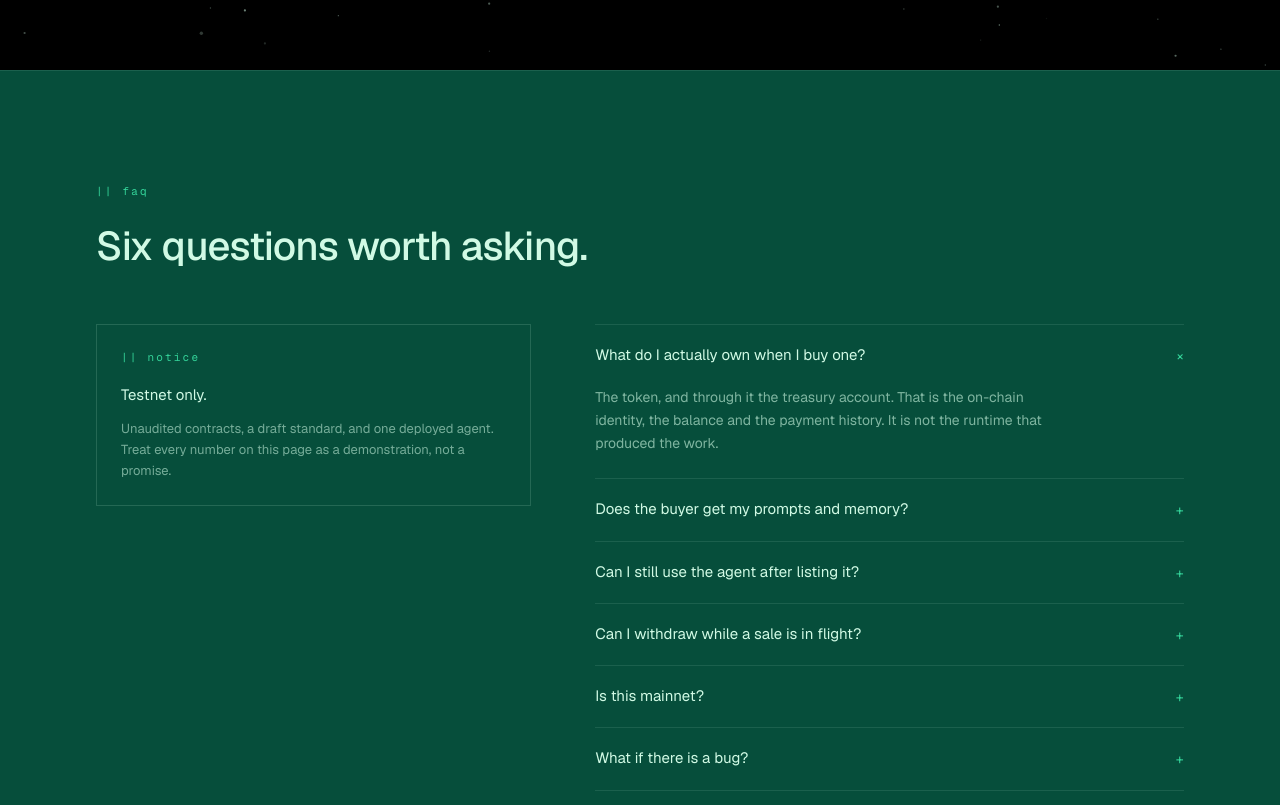
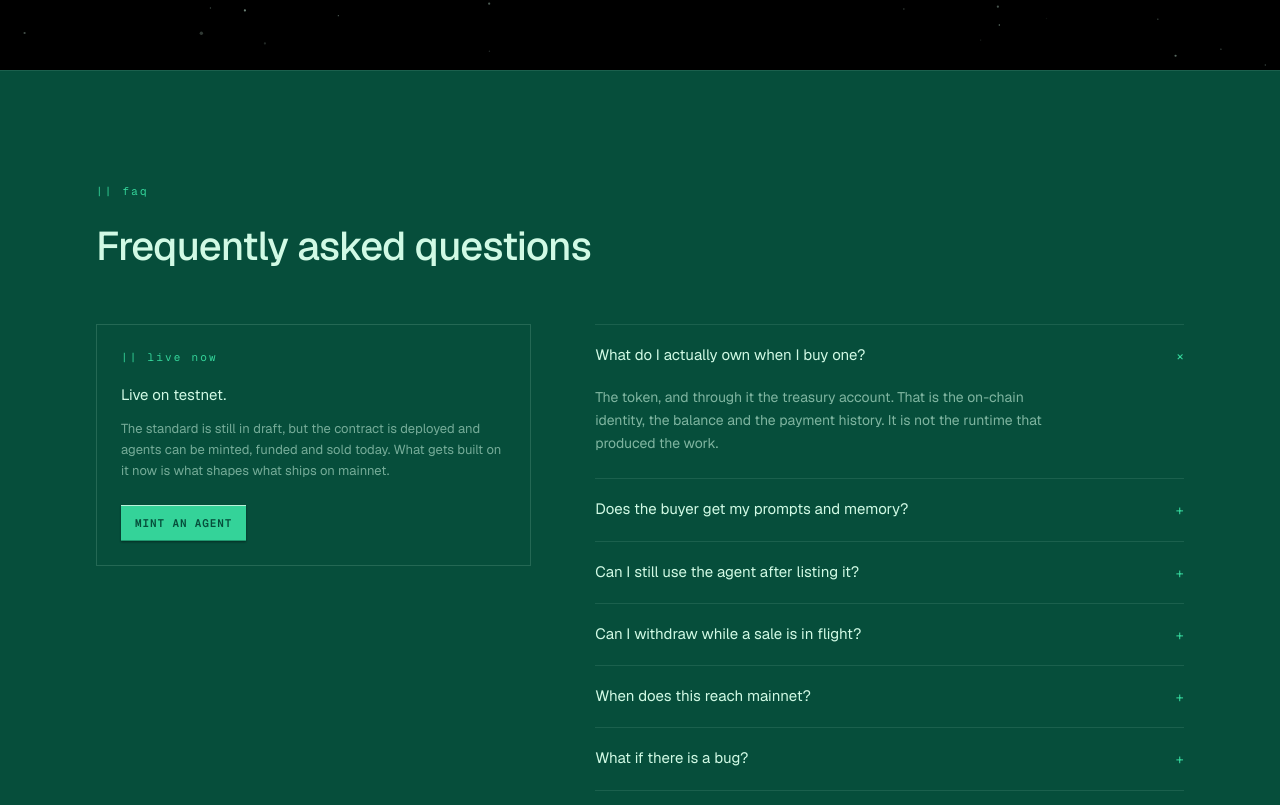
Before and after one commit to Nebulaz7/Nivry, a Next.js app in the folder app/: page / in a window 1280 px wide. Shown: the part 6288-7093 px from the top of the page. Built offline with nearby package versions, Linux system fonts and the light colour scheme.

Commit message:
Rewrite FAQ as controlled accordion with updated copy

```diff
--- a/app/app/globals.css
+++ b/app/app/globals.css
@@ -156,19 +156,6 @@ body {
   }
 }
 
-/* Native disclosure: no default marker, a rotating plus instead. */
-.faq-item > summary {
-  list-style: none;
-}
-
-.faq-item > summary::-webkit-details-marker {
-  display: none;
-}
-
-.faq-item[open] .faq-marker {
-  transform: rotate(45deg);
-}
-
 /* Custom scrollbar */
 ::-webkit-scrollbar {
   width: 6px;
--- a/app/components/marketing/faq.tsx
+++ b/app/components/marketing/faq.tsx
@@ -1,3 +1,8 @@
+"use client";
+
+import Link from "next/link";
+import { useId, useState } from "react";
+
 const QUESTIONS = [
   {
     question: "What do I actually own when I buy one?",
@@ -20,19 +25,22 @@ const QUESTIONS = [
       "No. A new withdrawal is rejected while the agent has an unresolved command or transfer call. Wait for it to settle, or delist before starting one.",
   },
   {
-    question: "Is this mainnet?",
+    question: "When does this reach mainnet?",
     answer:
-      "No. nivry.testnet runs unaudited code against a draft standard. Do not put real value in a testnet treasury.",
+      "After the standard is reviewed. Until then the contract runs on testnet, where every agent minted is a live case for the proposal.",
   },
   {
     question: "What if there is a bug?",
     answer:
-      "Assume there is one. The contracts are unaudited, the standard is a draft, and the treasury code hash is published so you can check exactly what you are interacting with.",
+      "The contracts are unaudited and the treasury code hash is published, so you can check exactly what you are interacting with before you fund anything.",
   },
 ];
 
-/** Native disclosure elements: keyboard accessible without a line of JS. */
+/** One panel open at a time, driven by state so the behaviour is identical everywhere. */
 export function Faq() {
+  const [open, setOpen] = useState(0);
+  const baseId = useId();
+
   return (
     <section id="faq" className="border-t border-mint/10 bg-void">
       <div className="mx-auto max-w-6xl px-5 py-24 sm:px-8 sm:py-28">
@@ -41,47 +49,78 @@ export function Faq() {
         </p>
 
         <h2 className="mt-6 max-w-2xl text-[clamp(1.75rem,3.4vw,2.5rem)] font-medium leading-[1.1] tracking-[-0.02em] text-mint">
-          Six questions worth asking.
+        Frequently asked questions
         </h2>
 
         <div className="mt-14 grid gap-12 lg:grid-cols-[0.85fr_1.15fr] lg:gap-16">
           <aside className="h-fit border border-mint/15 p-6">
             <p className="font-mono text-[11px] tracking-[0.2em] text-accent">
-              || notice
+              || live now
             </p>
 
             <p className="mt-5 text-[15px] leading-snug text-mint">
-              Testnet only.
+              Live on testnet.
             </p>
 
             <p className="mt-3 text-[13px] leading-relaxed text-mint/55">
-              Unaudited contracts, a draft standard, and one deployed agent.
-              Treat every number on this page as a demonstration, not a promise.
+              The standard is still in draft, but the contract is deployed and
+              agents can be minted, funded and sold today. What gets built on it
+              now is what shapes what ships on mainnet.
             </p>
+
+            <Link
+              href="/app"
+              className="btn btn-primary btn-sm mt-6 inline-flex"
+            >
+              Mint an agent
+            </Link>
           </aside>
 
           <div>
-            {QUESTIONS.map((item, index) => (
-              <details
+            {QUESTIONS.map((item, index) => {
+              const isOpen = open === index;
+              const buttonId = `${baseId}-q-${index}`;
+              const panelId = `${baseId}-a-${index}`;
+
+              return (
+                <div
                   key={item.question}
-                open={index === 0}
-                className="faq-item border-b border-mint/10 first:border-t"
+                  className="border-b border-mint/10 first:border-t"
                 >
-                <summary className="flex cursor-pointer items-start justify-between gap-6 py-5 text-[15px] leading-snug text-mint">
+                  <h3>
+                    <button
+                      type="button"
+                      id={buttonId}
+                      aria-expanded={isOpen}
+                      aria-controls={panelId}
+                      onClick={() => setOpen(isOpen ? -1 : index)}
+                      className="flex w-full cursor-pointer items-start justify-between gap-6 py-5 text-left text-[15px] leading-snug text-mint"
+                    >
                       <span>{item.question}</span>
                       <span
                         aria-hidden
-                    className="faq-marker mt-0.5 shrink-0 font-mono text-[14px] text-accent transition-transform duration-200"
+                        className={`mt-0.5 shrink-0 font-mono text-[14px] text-accent transition-transform duration-200 ${
+                          isOpen ? "rotate-45" : ""
+                        }`}
                       >
                         +
                       </span>
-                </summary>
+                    </button>
+                  </h3>
 
+                  <div
+                    id={panelId}
+                    role="region"
+                    aria-labelledby={buttonId}
+                    hidden={!isOpen}
+                  >
                     <p className="max-w-md pb-6 text-[14px] leading-relaxed text-mint/60">
                       {item.answer}
                     </p>
-              </details>
-            ))}
+                  </div>
+                </div>
+              );
+            })}
           </div>
         </div>
       </div>
```
Lines whose indentation alone changed are shown as unchanged.
